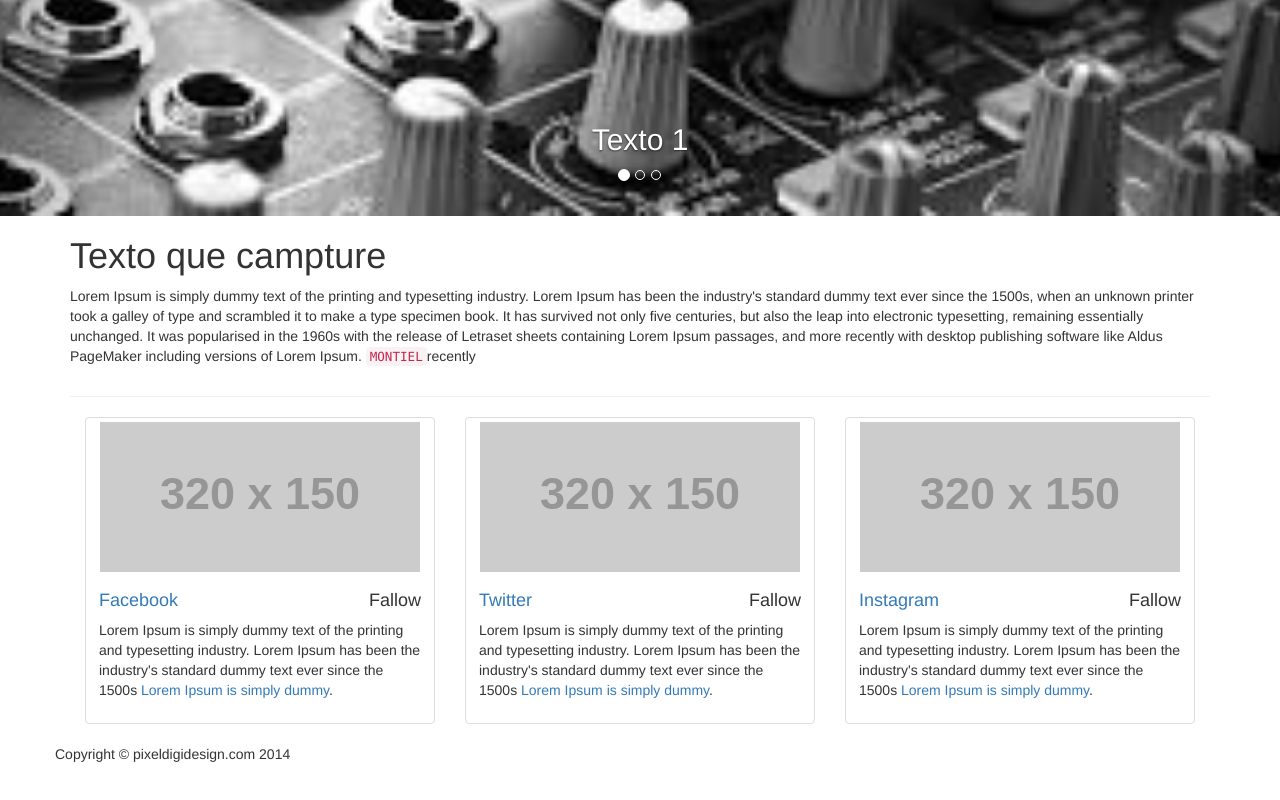
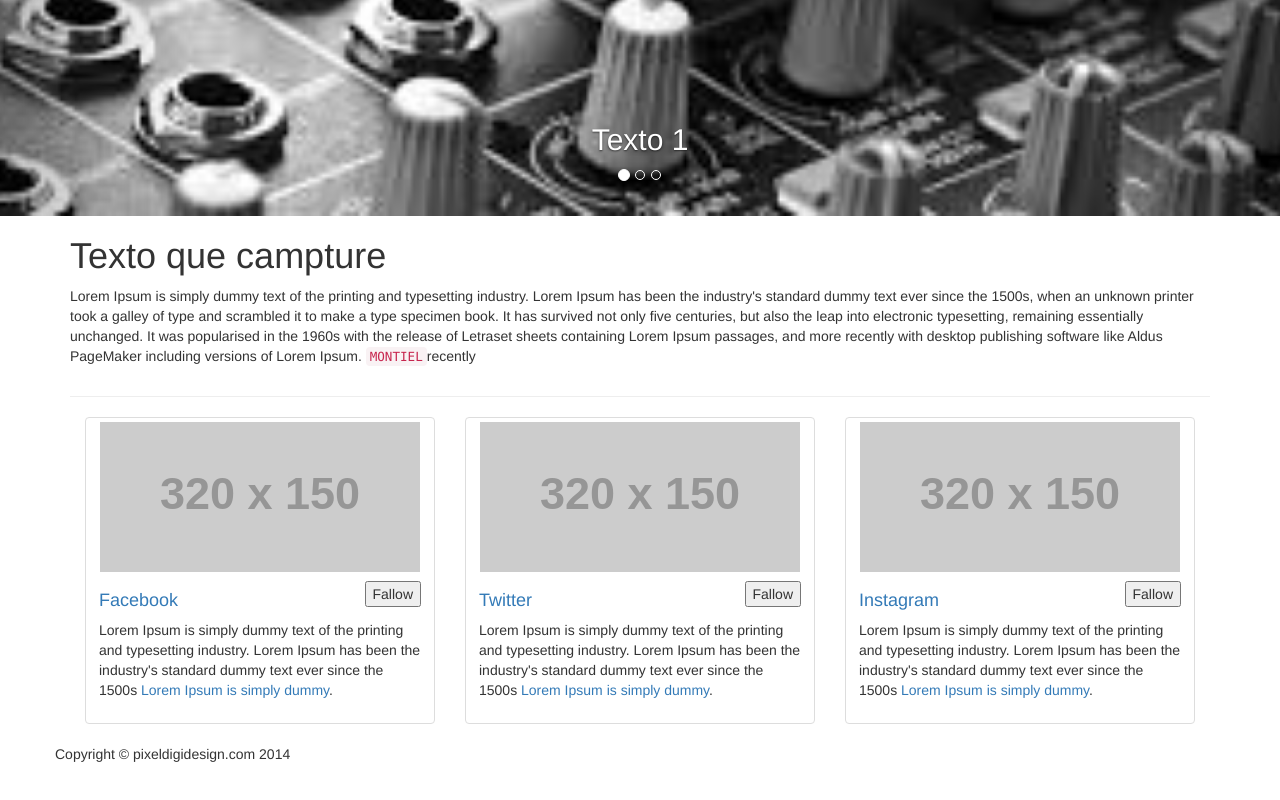
Before and after one commit to angelogianopulos/montiel, a plain HTML site: page index.html in a window 1280 px wide. Shown: the part 584-1384 px from the top of the page. Drawn offline with nearby package versions, Linux system fonts and the light colour scheme; placeholder pictures from the web are drawn by us.

Commit message:
upload html

```diff
--- a/index.html
+++ b/index.html
@@ -119,7 +119,7 @@
                         <div class="thumbnail">
                             <img src="http://placehold.it/320x150" alt="">
                             <div class="caption">
-                                <h4 class="pull-right">Fallow</h4>
+                                <button class="pull-right" href="#">Fallow</button>
                                 <h4><a href="#">Facebook</a>
                                 </h4>
                                 <p>Lorem Ipsum is simply dummy text of the printing and typesetting industry. Lorem Ipsum has been the industry's standard dummy text ever since the 1500s <a target="_blank" href="#">Lorem Ipsum is simply dummy</a>.</p>
@@ -131,7 +131,7 @@
                         <div class="thumbnail">
                             <img src="http://placehold.it/320x150" alt="">
                             <div class="caption">
-                                <h4 class="pull-right">Fallow</h4>
+                                <button class="pull-right" href="#">Fallow</button>
                                 <h4><a href="#">Twitter</a>
                                 </h4>
                                 <p>Lorem Ipsum is simply dummy text of the printing and typesetting industry. Lorem Ipsum has been the industry's standard dummy text ever since the 1500s <a target="_blank" href="#">Lorem Ipsum is simply dummy</a>.</p>
@@ -142,7 +142,7 @@
                         <div class="thumbnail">
                             <img src="http://placehold.it/320x150" alt="">
                             <div class="caption">
-                                <h4 class="pull-right">Fallow</h4>
+                                <button class="pull-right" href="#">Fallow</button>
                                 <h4><a href="#">Instagram</a>
                                 </h4>
                                 <p>Lorem Ipsum is simply dummy text of the printing and typesetting industry. Lorem Ipsum has been the industry's standard dummy text ever since the 1500s <a target="_blank" href="#">Lorem Ipsum is simply dummy</a>.</p>
```
